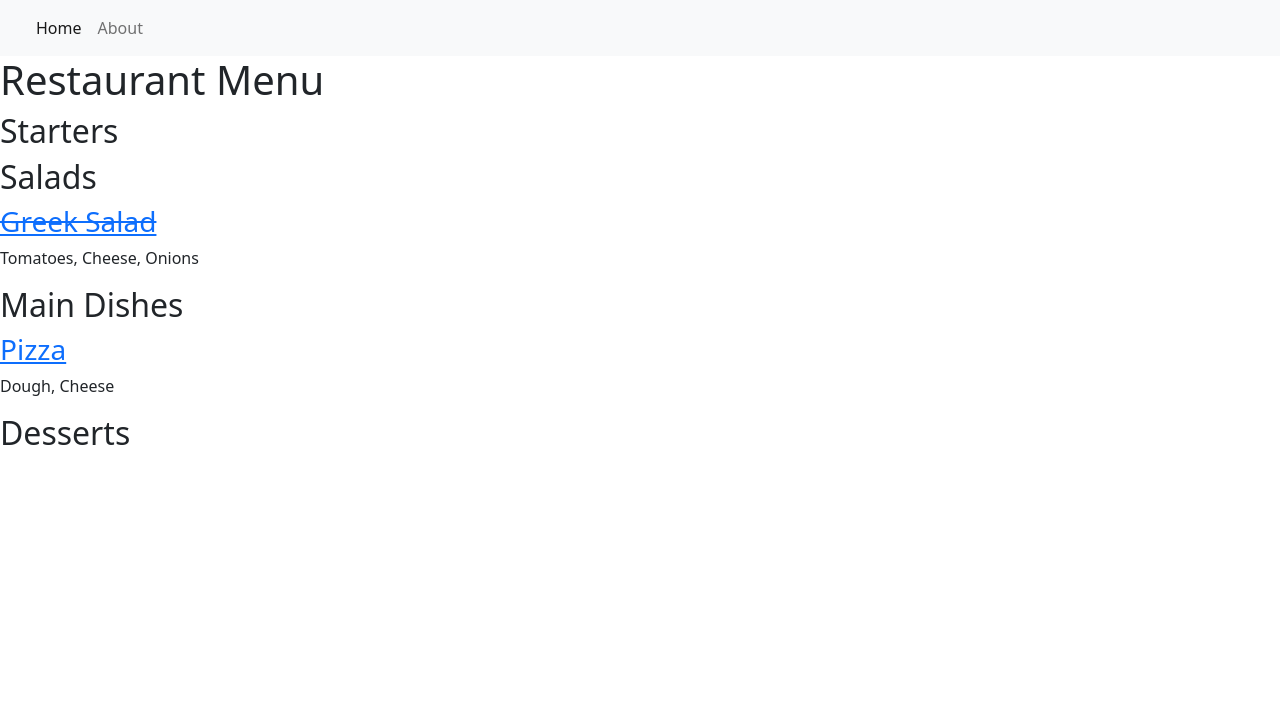
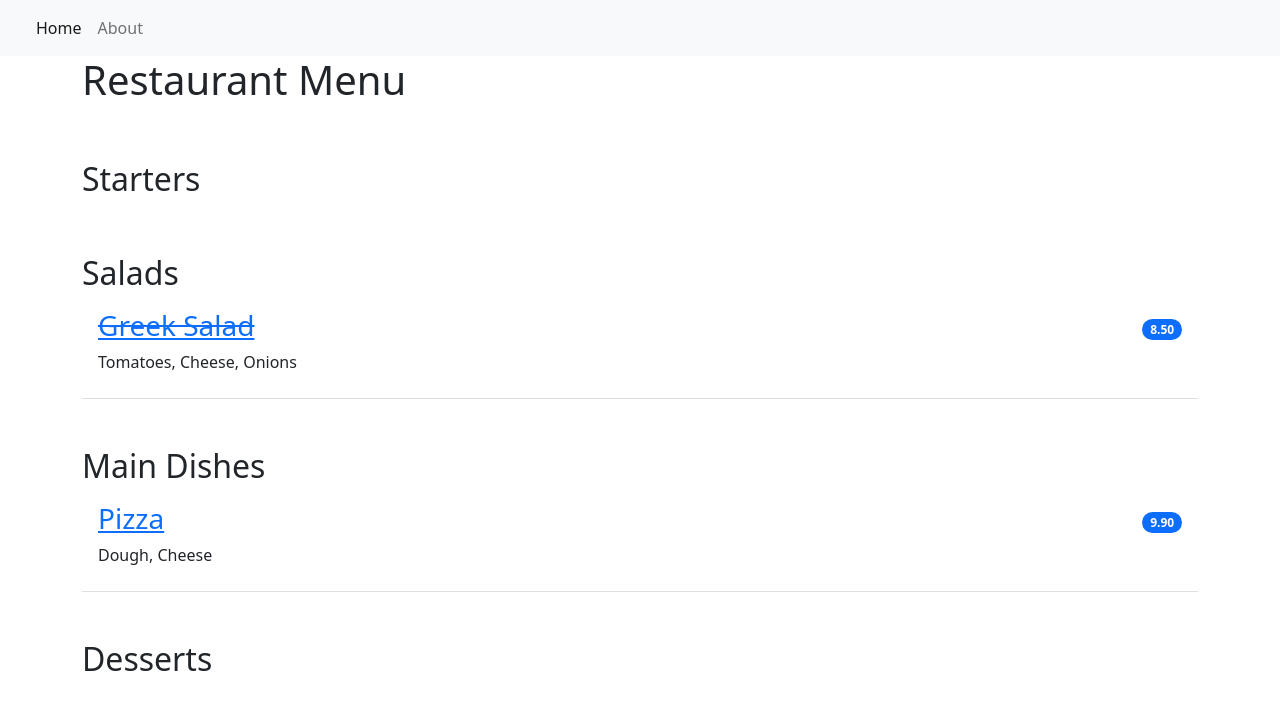
Before and after one commit to WardenClyffe17/website-for-restaurant-menu, a Django app: page / in a window 1280 px wide. Shown: the top 710 px of the page. Run offline with Django 5.2, Linux system fonts and the light colour scheme; data comes from the database, SQL or seed files in the repository; some libraries are stand-ins or nearby versions.

Commit message:
finished project

```diff
--- a/restaurant_menu/templates/index.html
+++ b/restaurant_menu/templates/index.html
@@ -1,18 +1,32 @@
 {% extends 'base.html' %}
 {% block content %}
+<div class="container">
   <h1>Restaurant Menu</h1>
-    {% for meal in meals %}
-        <h2>{{ meal.1 }}</h2>
-            {% for m in item_list %}
-                {% if m.meal_type == meal.0 %}
-                    {% if m.status == 0 %}
-                        <a href="{% url 'menu_item' m.pk %}"><h3><del>{{ m.meal }}</del></h3></a>
-                        <p>{{ m.description }}</p>
-                    {% else %}
-                        <a href="{% url 'menu_item' m.pk %}"><h3>{{ m.meal }}</h3></a>
-                        <p>{{ m.description }}</p>
+    <ul class="list-group list-group-flush">
+        {% for meal in meals %}
+            <h2 class="pt-5">{{ meal.1 }}</h2>
+                {% for row in item_list %}
+                    {% if row.meal_type == meal.0 %}
+                        {% if row.status == 0 %}
+                        <li class="list-group-item d-flex justify-content-between align-items-center border-0 pb-0">
+                            <a href="{% url 'menu_item' row.pk %}"><h3><del>{{ row.meal }}</del></h3></a>
+                            <span class="badge bg-primary rounded-pill">{{ row.price }}</span>
+                        </li>
+                        <li class="list-group-item pt-0">
+                            <p>{{ row.description }}</p>
+                        </li>
+                        {% else %}
+                        <li class="list-group-item d-flex justify-content-between align-items-center border-0 pb-0">
+                            <a href="{% url 'menu_item' row.pk %}"><h3>{{ row.meal }}</h3></a>
+                            <span class="badge bg-primary rounded-pill">{{ row.price }}</span>
+                        </li>
+                        <li class="list-group-item pt-0">
+                            <p>{{ row.description }}</p>
+                        </li>
+                        {% endif %}
                     {% endif %}
-                {% endif %}
-            {% endfor %}
-    {% endfor %}
+                {% endfor %}
+        {% endfor %}
+    </ul>
+</div>
 {% endblock content %}
```
Also changed, not shown: restaurant_menu/templates/menu_item_detail.html (+5 -3 lines).
